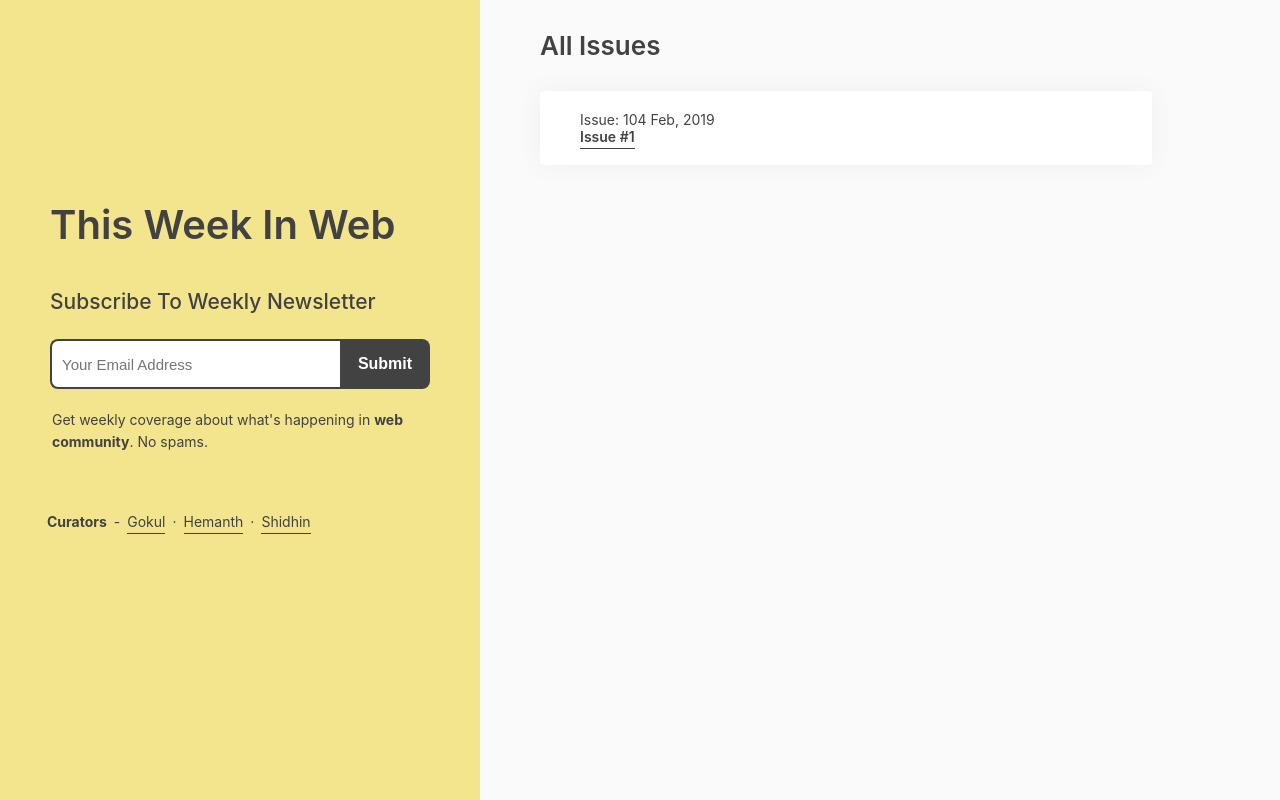
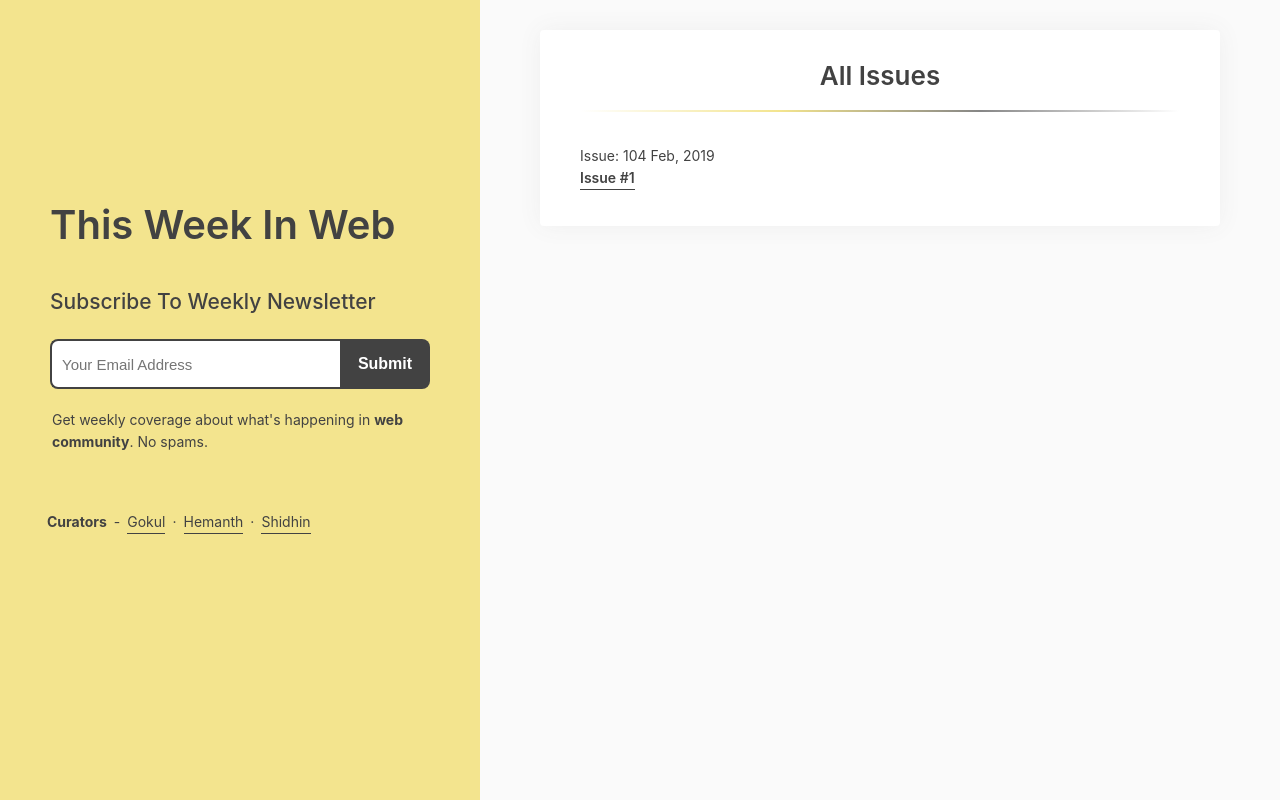
Before and after one commit to code-kotis/this-week-in-web, a Gatsby site: page / in a window 1280 px wide. Shown: the top 800 px of the page. Built offline with nearby package versions, Linux system fonts and the light colour scheme; Gatsby itself is replaced by a stand-in of ours.

Commit message:
fix the issue list template

```diff
--- a/src/pages/index.js
+++ b/src/pages/index.js
@@ -21,15 +21,21 @@
         />
         <ContentLeft siteTitle="this week in web" />
         <ContentRight>
-          <h2>All Issues</h2>
-          <div className="issues">
+          <div className="issue">
+            <div className="issue__preview-info issue__preview-info--small">
+              <h2 className="title">{'All Issues'}</h2>
+            </div>
+            <h2 className="line" />
+            <div className="issue__preview-content">
               {posts.map(({ node }, index) => {
                 const title = get(node, 'frontmatter.title') || node.fields.slug
                 return (
-                <div className="issue" key={title}>
+                  <div className="issue__item" key={title}>
                     <div className="issue__info">
                       <span className="issue__no">Issue: {index + 1}</span>
-                    <time className="issue__date">{node.frontmatter.date}</time>
+                      <time className="issue__date">
+                        {node.frontmatter.date}
+                      </time>
                     </div>
                     <Link
                       to={`issues${node.fields.slug}`}
@@ -40,6 +46,7 @@
                   </div>
                 )
               })}
+            </div>
           </div>
         </ContentRight>
       </Layout>
--- a/src/styles/issue.scss
+++ b/src/styles/issue.scss
@@ -5,6 +5,15 @@
   padding: 20px 40px;
   border-radius: 4px;
   box-shadow: 0 0 25px $color-very-light-grey;
+
+  &__item {
+    padding: 20px 0;
+    min-height: 50px;
+  }
+
+  &__info {
+    padding: 5px 0;
+  }
 
   &__preview-back {
     font-size: 15px;
@@ -24,6 +33,10 @@
     time {
       color: $color-black;
       font-size: 13px;
+    }
+
+    &--small {
+      height: 50px;
     }
   }
 
```
Lines whose indentation alone changed are shown as unchanged.
